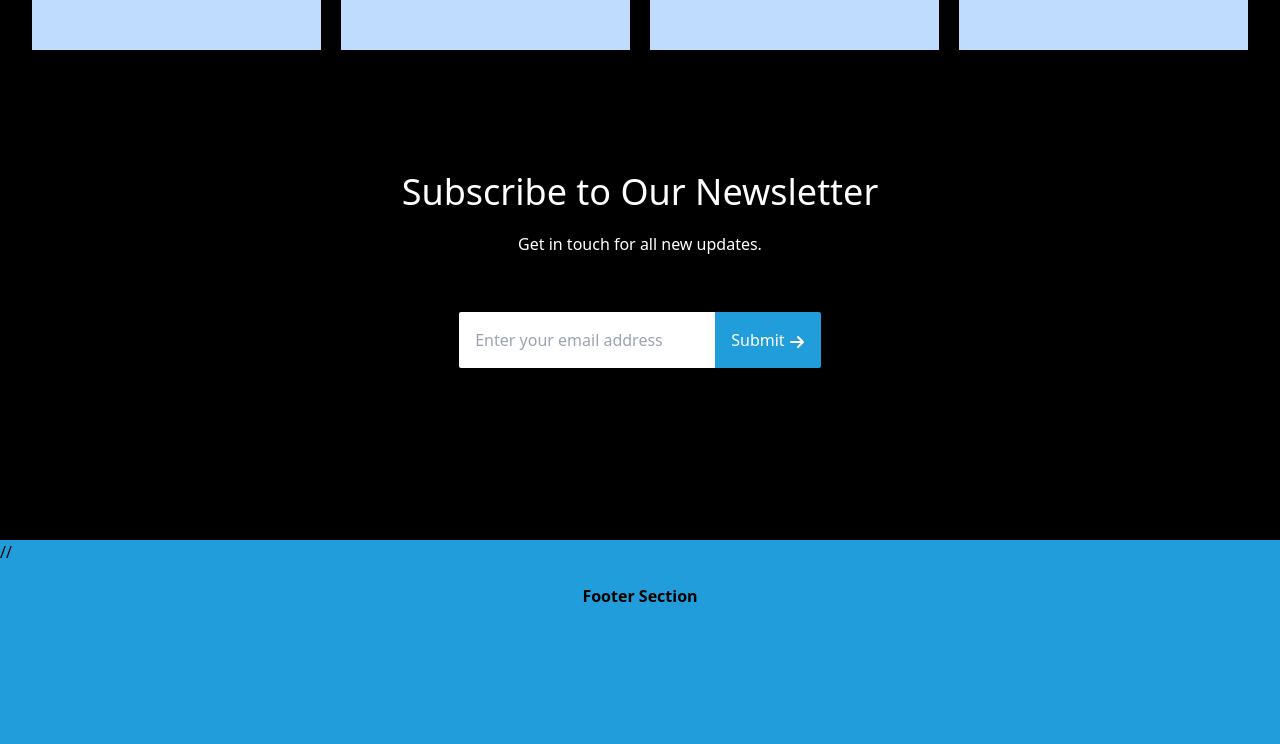
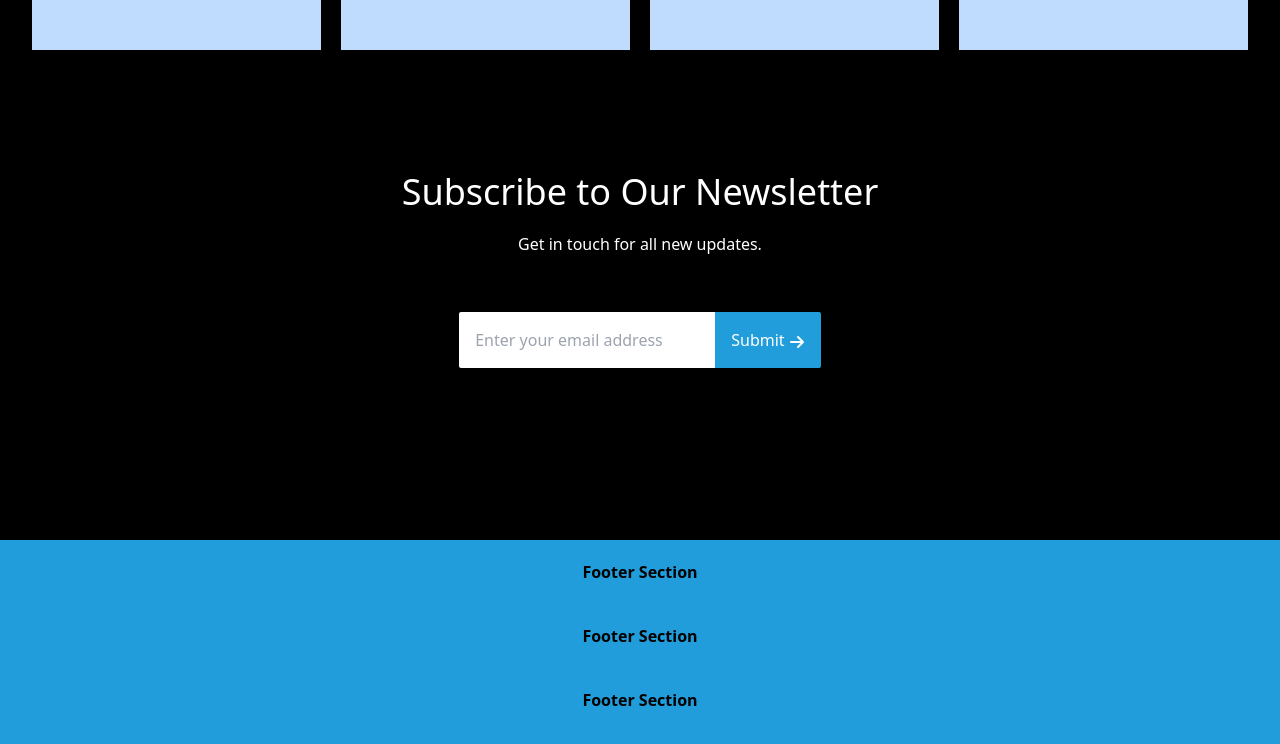
Before and after one commit to kunalArya1/freelanceProject, a React (Vite) app: page /infrastructure in a window 1280 px wide. Shown: the part 6060-6804 px from the top of the page. Built offline with nearby package versions, Linux system fonts and the light colour scheme.

Commit message:
Footer Section Created

```diff
--- a/src/Components/Footer.jsx
+++ b/src/Components/Footer.jsx
@@ -4,7 +4,9 @@ const Footer = () => {
   return (
     <div className=" h-[70%] w-full bg-black">
       <div className=" h-[100%] w-full  bg-[rgba(32,157,218,1)] ">
-        // <p className=" font-bold text-center p-5">Footer Section</p>
+        <p className=" font-bold text-center p-5">Footer Section</p>
+        <p className=" font-bold text-center p-5">Footer Section</p>
+        <p className=" font-bold text-center p-5">Footer Section</p>
       </div>
     </div>
   );
```
